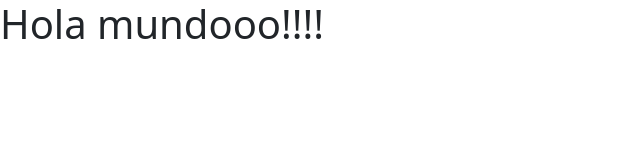
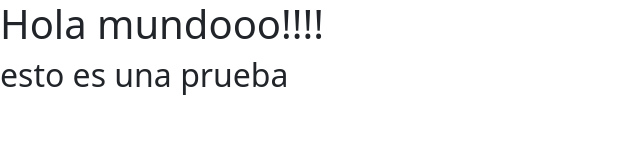
Before and after one commit to Georgie-boy/practicagit, a plain HTML site: page index.html in a window 1280 px wide. Shown: the whole page, without its empty margins (0-640 px from the left). Drawn offline with nearby package versions, Linux system fonts and the light colour scheme.

Commit message:
le agregé un renglon

```diff
--- a/index.html
+++ b/index.html
@@ -9,6 +9,8 @@
         <h1>
             Hola mundooo!!!!
         </h1>
+        <h2>esto es una prueba</h2>
+
     </body>
 
 </html>
```
